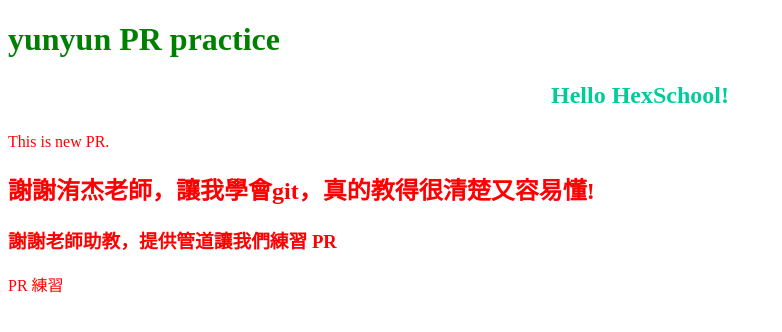
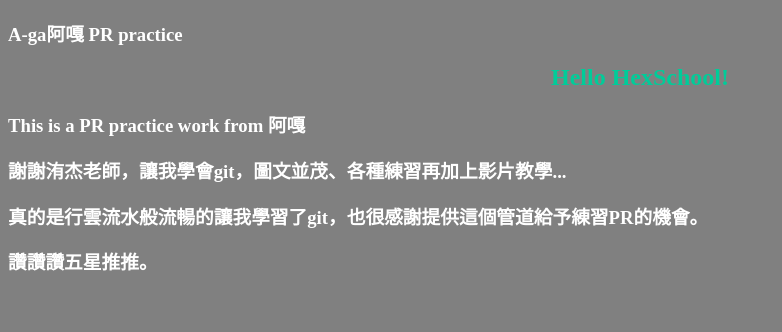
Before and after one commit to hexschool/PR-practice, a plain HTML site: page index.html in a window 1280 px wide. Shown: the whole page, without its empty margins (0-782 px from the left). Drawn offline with Linux system fonts and the light colour scheme.

Commit message:
updataed_PR-0430

```diff
--- a/all.css
+++ b/all.css
@@ -1,5 +1,6 @@
 body{
-    color: red;
+    color: white;
+    background-color: grey;
 }
 h1{
     color: green;
--- a/index.html
+++ b/index.html
@@ -10,15 +10,16 @@
 </head>
 
 <body>
-    <h1>yunyun PR practice </h1>
-    <div class="hexschool">
-        <p>Hello HexSchool!</p>
-    </div>
-    <div>This is new PR.</div>
+    <h3>A-ga阿嘎 PR practice </h3>
+    <h1 class='hexschool'>Hello HexSchool!</h1>
+    <h3>This is a PR practice work from 阿嘎</h3>
 
-    <h2>謝謝洧杰老師，讓我學會git，真的教得很清楚又容易懂!</h2>
-    <h3>謝謝老師助教，提供管道讓我們練習 PR</h3>
-    <p>PR 練習</p>
+
+    <h3>謝謝洧杰老師，讓我學會git，圖文並茂、各種練習再加上影片教學...</h3>
+    <h3>真的是行雲流水般流暢的讓我學習了git，也很感謝提供這個管道給予練習PR的機會。</h3>
+    <h3>讚讚讚五星推推。</h3>
+
+
 </body>
 
 </html>
```
